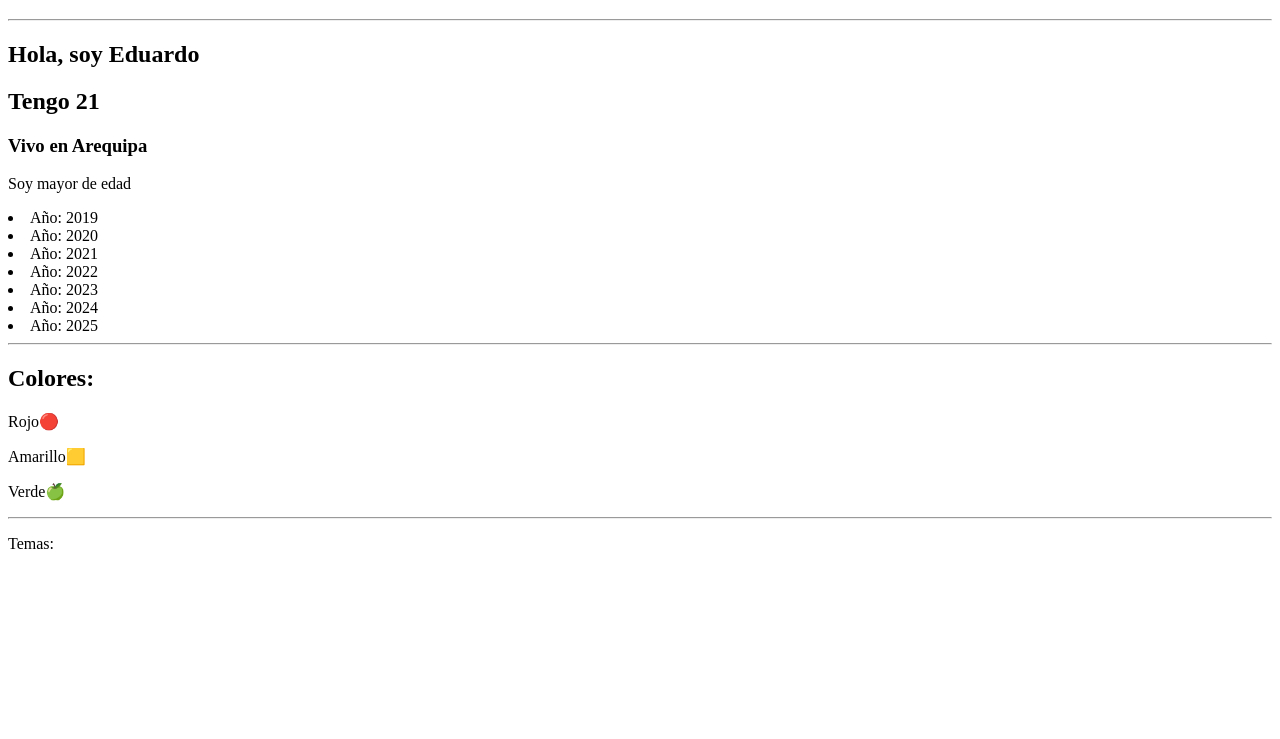
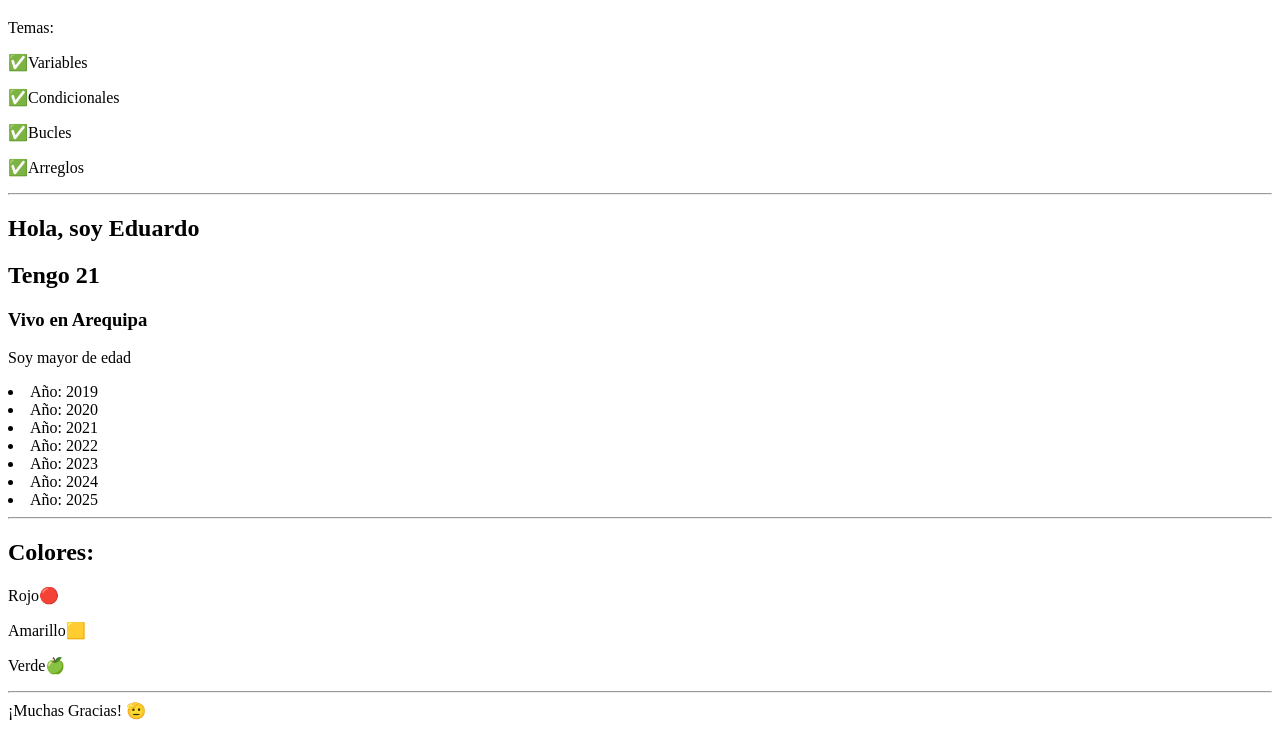
Before and after one commit to EddyCodder/Javascript_Typescript, a plain HTML site: page index.html in a window 1280 px wide. Shown: the part 61-800 px from the top of the page. Drawn offline with Linux system fonts and the light colour scheme.

Commit message:
Funciones

```diff
--- a/index.html
+++ b/index.html
@@ -10,7 +10,11 @@
         <h1>
             JavaScript
         </h1>
+        <p>Temas:</p>
+        <div id="temas"></div>
+
         <hr>
+
 
         <!-- Datos personales -->
         <div id="info"></div>
@@ -21,8 +25,8 @@
 
         <hr>
 
-        <p>Temas:</p>
-        <div id="temas"></div>
+        <div id="despedida"></div>
+
 
         <!-- SCRIPT -->
         <script src="main.js" type="text/javascript"></script>
--- a/main.js
+++ b/main.js
@@ -79,3 +79,35 @@ for(let idx in colores) {
         <p>${colores[idx]}</p>
     `
 }
+
+// =================== Funciones ===================
+
+var temas = ['Variables', 'Condicionales', 'Bucles', 'Arreglos', 'Objetos']
+
+var div_temas = getElementById = document.getElementById("temas")
+
+function mostrarTemas() {
+    div_temas.innerHTML += numTemas(temas, 3) // Llamamos a otra función
+}
+
+function numTemas(lista_temas, num) { // Ingresar a número de temas para mostrar
+    let cont_temas = ''
+    for(let i=0; i<4; i++) {
+        cont_temas += `<p>✅${lista_temas[i]}</p>`
+    }
+    return cont_temas
+}
+
+// Llamamos a mostrar temas
+
+mostrarTemas()
+
+// =================== Funciones Flecha ===================
+
+var div_despedida = document.getElementById("despedida")
+var despedida = (p_palabra, s_palabra) => { // Función anónima (sin nombre)
+    div_despedida.innerHTML += p_palabra + " " + s_palabra
+}
+
+
+despedida("¡Muchas", "Gracias! 🫡")
```
